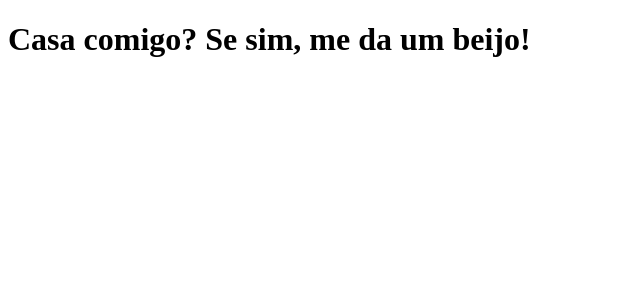
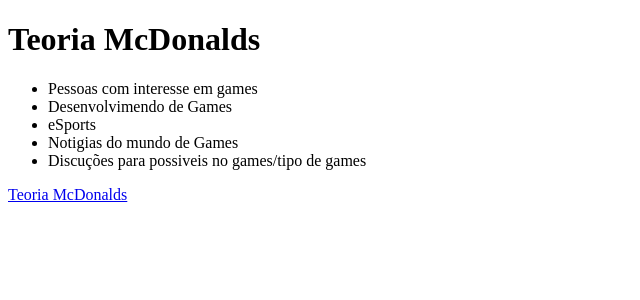
Before and after one commit to Luizgpp/clone-tabnews, a Next.js app: page / in a window 1280 px wide. Shown: the top 300 px of the page, without its empty margins (0-640 px from the left). Built offline with nearby package versions, Linux system fonts and the light colour scheme.

Commit message:
Teoria McDonalds

```diff
--- a/pages/index.js
+++ b/pages/index.js
@@ -1,5 +1,19 @@
 function Home() {
-  return <h1>Casa comigo? Se sim, me da um beijo!</h1>;
+  return (
+    <>
+      <h1>Teoria McDonalds</h1>
+      <ul>
+        <li>Pessoas com interesse em games</li>
+        <li>Desenvolvimendo de Games</li>
+        <li>eSports</li>
+        <li>Notigias do mundo de Games</li>
+        <li>Discuções para possiveis no games/tipo de games</li>
+      </ul>
+      <a href="https://papodehomem.com.br/teoria-mcdonalds/">
+        Teoria McDonalds
+      </a>
+    </>
+  );
 }
 
 export default Home;
```
